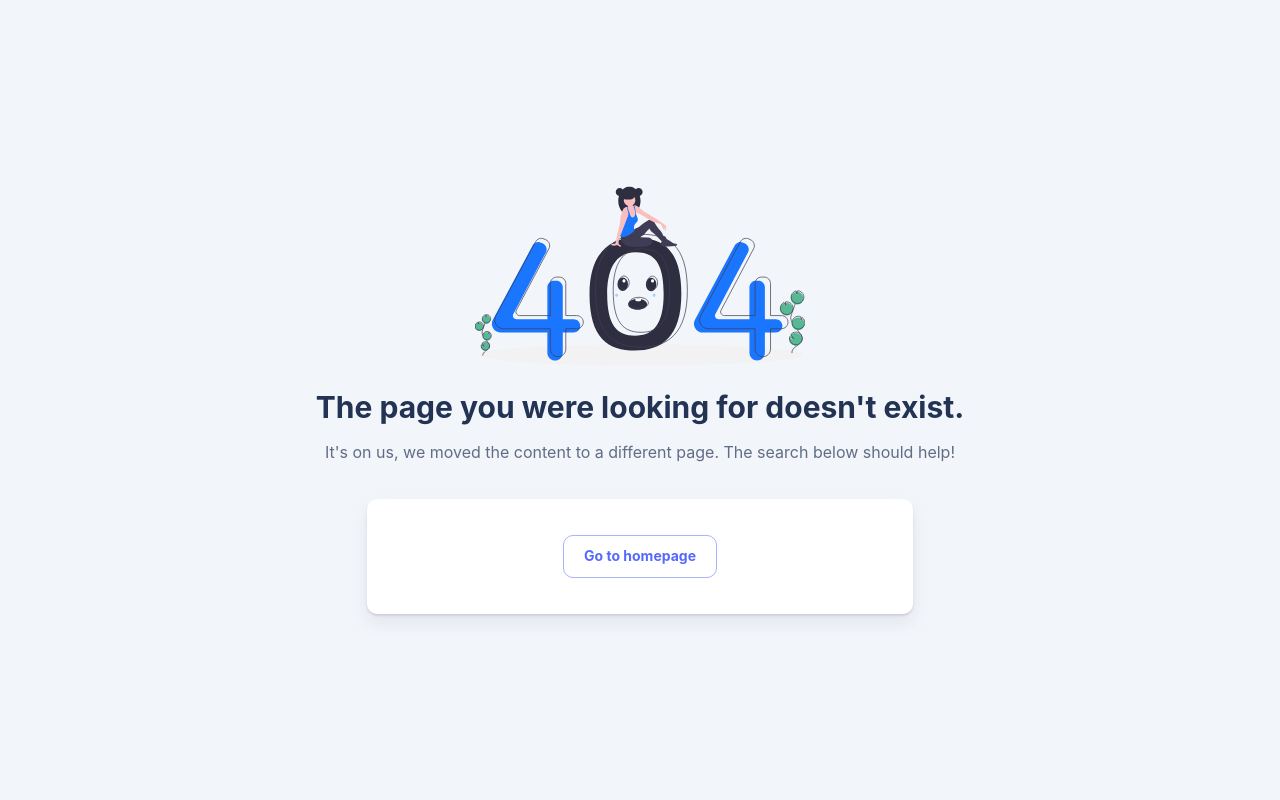
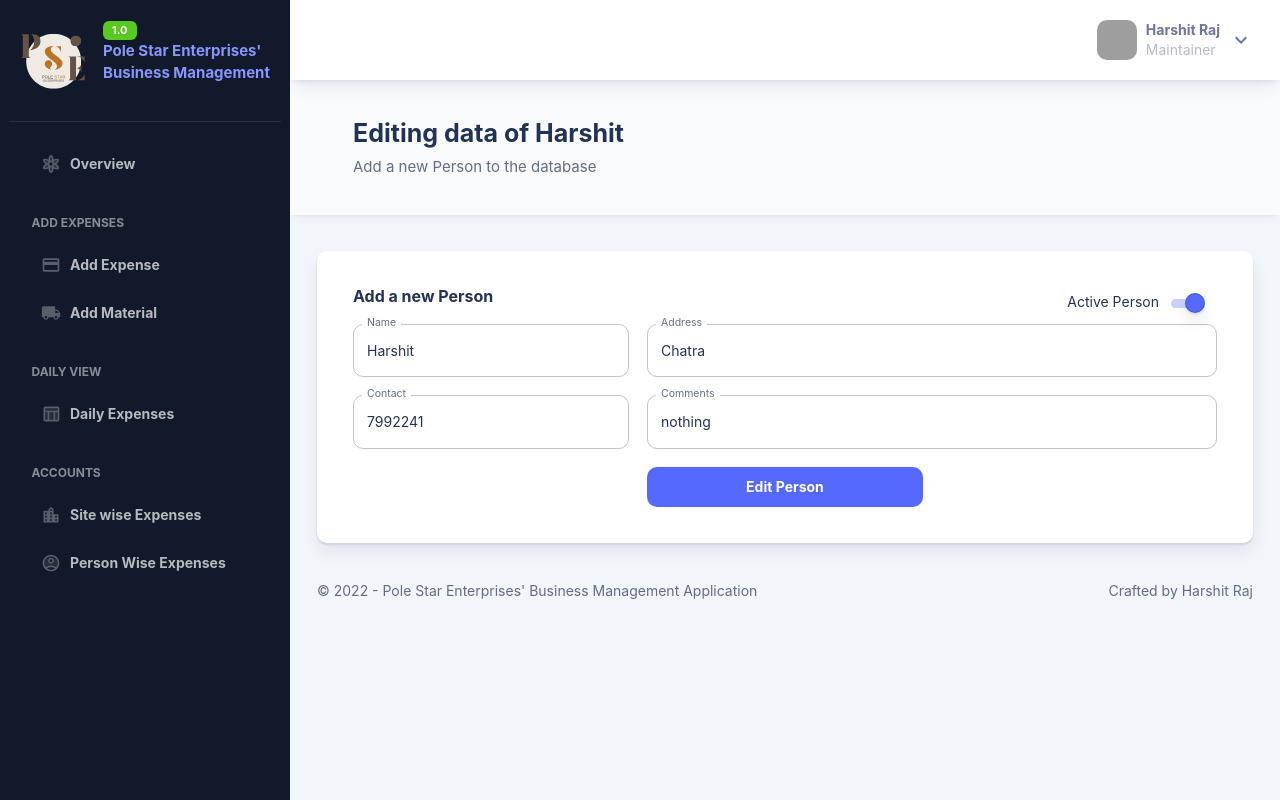
Before and after one commit to 1-Harshit/business-management, a Next.js app: page /admin/person/1/edit in a window 1280 px wide. Before the commit this address had no page. Built offline with nearby package versions, Linux system fonts and the light colour scheme; grey boxes are pictures that could not be loaded.

Commit message:
Add edit person

```diff
--- /dev/null
+++ b/src/pages/admin/person/[id]/edit.tsx
@@ -0,0 +1,147 @@
+import { LoadingButton } from "@mui/lab"
+import {
+  Card,
+  Container,
+  Grid,
+  Switch,
+  TextField,
+  Typography,
+} from "@mui/material"
+import Head from "next/head"
+import { ChangeEvent, useState } from "react"
+
+import PageTitle from "src/components/PageTitle"
+import SidebarLayout from "src/layouts/SidebarLayout"
+
+const PersonEdit = () => {
+  const [values, setValues] = useState({
+    name: "Harshit",
+    contact: "7992241",
+    address: "Chatra",
+    comments: "nothing",
+    isActive: true,
+  })
+  const [isLoading, setIsLoading] = useState(false)
+
+  const handleInputChange = (event: ChangeEvent<HTMLInputElement>) => {
+    const { name, value } = event.target
+    setValues({
+      ...values,
+      [name]: value,
+    })
+  }
+
+  const handleSubmit = () => {
+    setIsLoading(true)
+    // console.log(values)
+    setTimeout(() => {
+      setIsLoading(false)
+    }, 2000)
+  }
+
+  return (
+    <>
+      <Head>
+        <title>Edit a Person</title>
+      </Head>
+      <PageTitle
+        heading={`Editing data of ${values.name}`}
+        subHeading="Add a new Person to the database"
+      />
+      <Container maxWidth="lg">
+        <Card sx={{ p: { xs: 2, md: 4 } }}>
+          <Grid container spacing={2}>
+            <Grid item xs={12} md={8}>
+              <Typography variant="h4" sx={{ mb: 2 }}>
+                Add a new Person
+              </Typography>
+            </Grid>
+            <Grid
+              item
+              xs={12}
+              md={4}
+              sx={{
+                display: "inline",
+                textAlign: { xs: "left", md: "right" },
+                mb: { xs: 2, md: 0 },
+              }}
+            >
+              <Typography sx={{ display: "inline" }}>
+                {values.isActive ? "Active" : "Inactive"} Person
+              </Typography>
+              <Switch
+                checked={values.isActive}
+                onChange={(event, checked) => {
+                  setValues({
+                    ...values,
+                    isActive: checked,
+                  })
+                }}
+                name="isActive"
+                color="primary"
+                inputProps={{ "aria-label": "controlled" }}
+              />
+            </Grid>
+          </Grid>
+          <Grid container spacing={2}>
+            <Grid item xs={12} md={4}>
+              <TextField
+                fullWidth
+                label="Name"
+                name="name"
+                onChange={handleInputChange}
+                value={values.name}
+                disabled={isLoading}
+              />
+            </Grid>
+            <Grid item xs={12} md={8}>
+              <TextField
+                fullWidth
+                label="Address"
+                name="address"
+                onChange={handleInputChange}
+                value={values.address}
+                disabled={isLoading}
+              />
+            </Grid>
+            <Grid item xs={12} md={4}>
+              <TextField
+                fullWidth
+                label="Contact"
+                name="contact"
+                onChange={handleInputChange}
+                value={values.contact}
+                disabled={isLoading}
+              />
+            </Grid>
+            <Grid item xs={12} md={8}>
+              <TextField
+                fullWidth
+                label="Comments"
+                name="comments"
+                onChange={handleInputChange}
+                value={values.comments}
+                disabled={isLoading}
+              />
+            </Grid>
+            <Grid item xs={12} md={4} />
+            <Grid item xs={12} md={4}>
+              <LoadingButton
+                variant="contained"
+                fullWidth
+                loading={isLoading}
+                onClick={handleSubmit}
+              >
+                Edit Person
+              </LoadingButton>
+            </Grid>
+          </Grid>
+        </Card>
+      </Container>
+    </>
+  )
+}
+
+PersonEdit.layout = SidebarLayout
+
+export default PersonEdit
```
